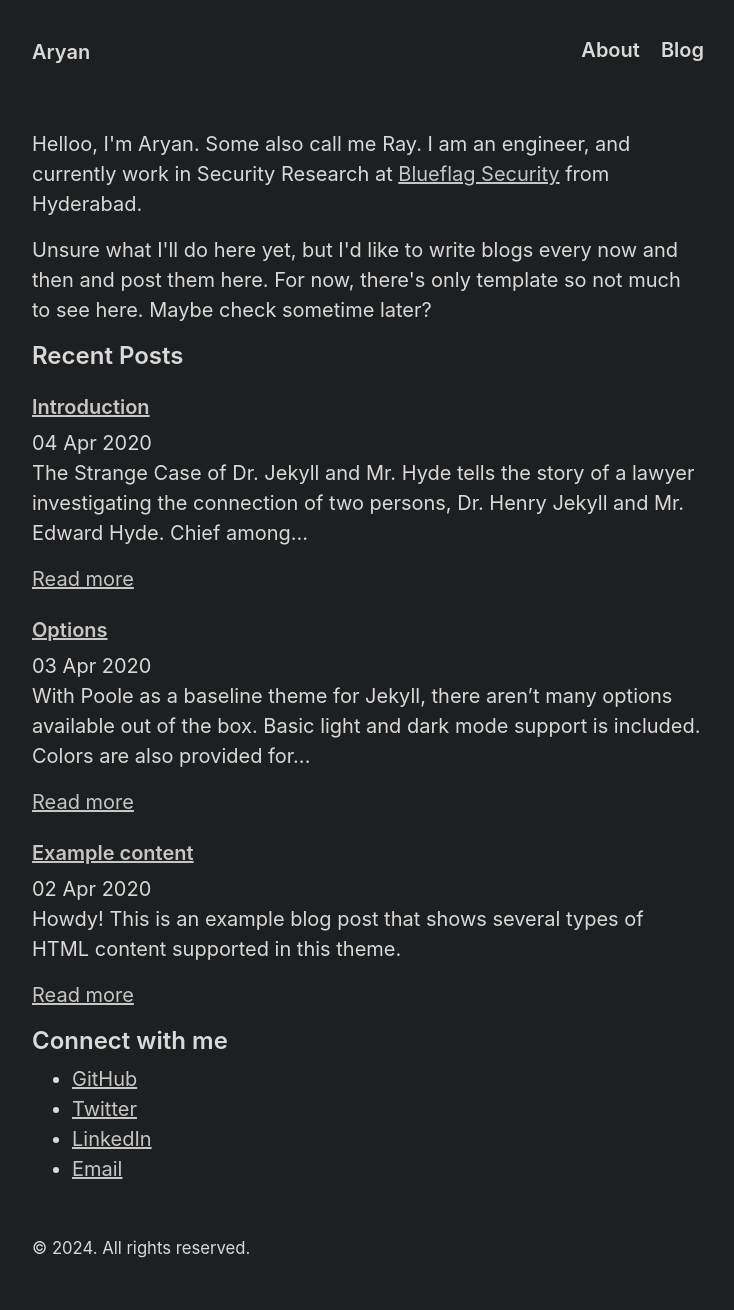
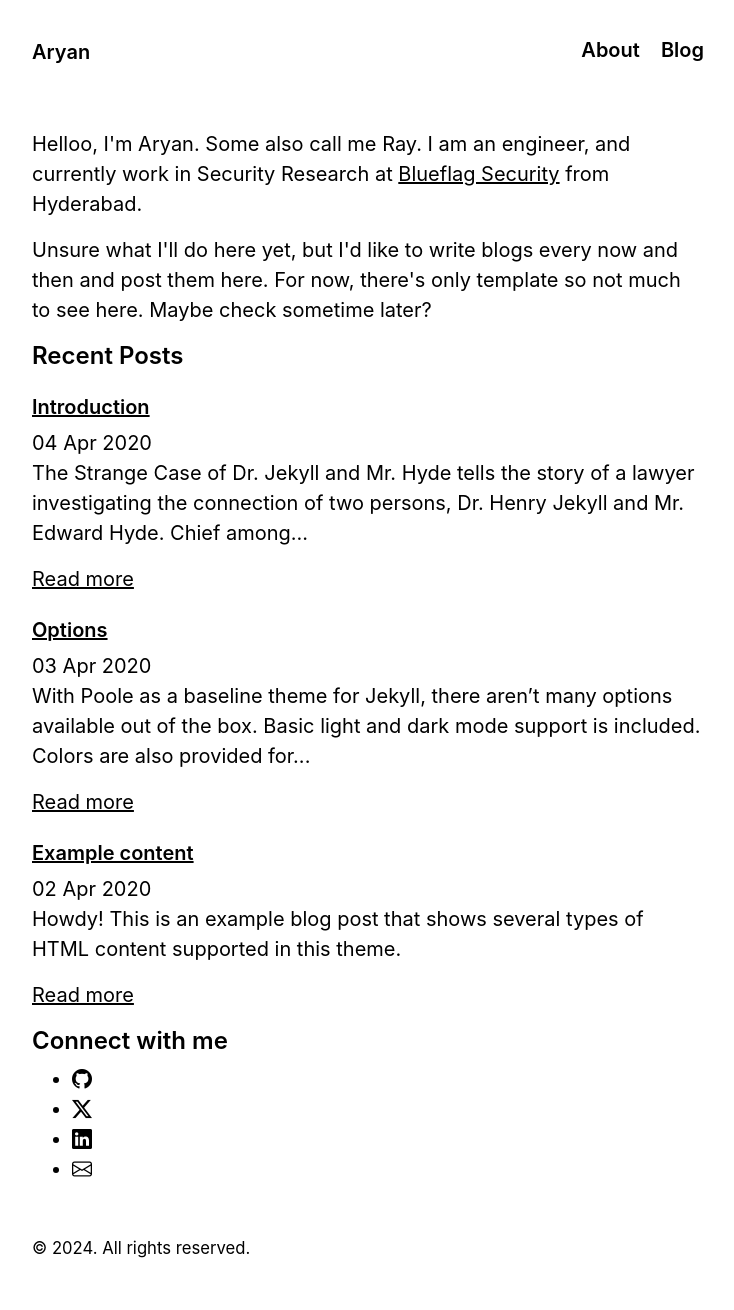
Before and after one commit to arayofcode/arayofcode.github.io, a Jekyll site: the page built from index.html, in a window 1280 px wide. Shown: the whole page, without its empty margins (272-1006 px from the left). Built offline with Jekyll 4.4.1, drawn with Linux system fonts in a browser that asks for light colours; the list of posts is cut into pages by our own code.

Commit message:
Update text, add icons, footer included, update cloudflare token, change related posts to exclude current page, add light theme

```diff
--- /dev/null
+++ b/_includes/footer.html
@@ -0,0 +1,6 @@
+<footer class="footer">
+  <small>
+    &copy;
+    <time datetime="{{ site.time | date_to_xmlschema }}">{{ site.time | date: '%Y' }}</time>. All rights reserved.
+  </small>
+</footer>
--- a/_includes/head.html
+++ b/_includes/head.html
@@ -11,6 +11,7 @@
   </title>
 
   <link rel="stylesheet" href="{{ 'styles.css' | relative_url }}">
+  <link rel="stylesheet" href="https://cdn.jsdelivr.net/npm/bootstrap-icons@1.11.3/font/bootstrap-icons.min.css">
   <link rel="apple-touch-icon-precomposed" sizes="144x144" href="{{ '/assets/apple-touch-icon-precomposed.png' | relative_url }}">
   <link rel="shortcut icon" href="{{ '/assets/favicon.ico' | relative_url }}">
   <link rel="alternate" type="application/atom+xml" title="{{ site.title }}" href="{{ 'atom.xml' | relative_url }}">
--- a/_layouts/default.html
+++ b/_layouts/default.html
@@ -1,33 +1,15 @@
 <!DOCTYPE html>
-<html lang="en" data-theme="dark-poole">
+<html lang="en">
 {% include head.html %}
 
-<body>
-  <div class="container content">
+<body class="container content">
   {% include nav.html %}
 
   <main>
     {{ content }}
   </main>
 
-    <footer class="footer">
-      <small>
-        &copy;
-        <time datetime="{{ site.time | date_to_xmlschema }}">{{ site.time | date: '%Y' }}</time>. All rights reserved.
-      </small>
-    </footer>
-  </div>
-
-  <!-- {% if site.ga_analytics %}
-  <script async src="https://www.googletagmanager.com/gtag/js?id={{ site.ga_analytics }}"></script>
-  <script>
-    window.dataLayer = window.dataLayer || [];
-    function gtag() { dataLayer.push(arguments); }
-    gtag('js', new Date());
-
-    gtag('config', '{{ site.ga_analytics }}');
-  </script>
-  {% endif %} -->
+  {% include footer.html %}
 
   {% if site.ms_clarity_project %}
   <script type="text/javascript">
@@ -39,8 +21,10 @@
   </script>
   {% endif %}
 
+  {% if site.cloudflare_token %}
   <script defer src='https://static.cloudflareinsights.com/beacon.min.js'
     data-cf-beacon='{"token": "{{ site.cloudflare_token }}"}'></script>
+  {% endif %}
 </body>
 
 </html>
--- a/_layouts/post.html
+++ b/_layouts/post.html
@@ -10,9 +10,10 @@ layout: default
 
 {% if site.related_posts != empty %}
 <aside class="related">
-  <h3>Related posts</h3>
+  <h3>Recent posts</h3>
   <ul class="related-posts">
-    {% for post in site.related_posts limit:3 %}
+    {% assign posts = site.posts | where_exp:"post", "post.url != page.url" %}
+    {% for post in posts limit:3 %}
     <li>
       <a href="{{ site.baseurl }}{{ post.url }}">
         {{ post.title }}
--- a/_sass/_variables.scss
+++ b/_sass/_variables.scss
@@ -9,10 +9,10 @@
   --gray-700: #495057;
   --gray-800: #343a40;
   --gray-900: #212529;
-  --dark-poole-001: hsl(200, 3%, 12%);
-  --dark-poole-002: hsl(0, 0%, 85%);
-  --dark-poole-link-color: rgba(255, 255, 255, 0.75);
-  --dark-poole-link-hover: #fff;
+  --dark-001: hsl(200, 3%, 12%);
+  --dark-002: hsl(0, 0%, 85%);
+  --dark-link-color: rgba(255, 255, 255, 0.75);
+  --dark-link-hover: #fff;
 
   --red: #fa5252;
   --pink: #e64980;
@@ -35,50 +35,48 @@
     "Segoe UI Emoji", "Segoe UI Symbol", "Noto Color Emoji";
   --body-font-size: 20px;
   --body-line-height: 1.5;
-  --body-color: var(--gray-700);
-  --body-bg: #fff;
 
-  --link-color: var(--blue);
-  --link-hover-color: #1c7ed6;
-
-  --heading-color: var(--gray-900);
-
-  --border-color: var(--gray-300);
   --border-radius: 0.25rem;
 
   --code-font: SFMono-Regular, Menlo, Monaco, Consolas, "Liberation Mono",
     "Courier New", monospace;
   --code-color: var(--grape);
-  --code-bg: var(--gray-000);
 
   --spacer: 1rem;
   --spacer-2: calc(var(--spacer) * 1.5);
   --spacer-3: calc(var(--spacer) * 3);
 }
 
+@mixin light-theme {
+  --body-color: var(--gray-700);
+  --body-bg: #fff;
+  --heading-color: var(--gray-900);
+  --link-color: var(--blue);
+  --link-hover-color: #1c7ed6;
+  --border-color: var(--gray-300);
+  --code-bg: var(--gray-000);
+}
+
+@mixin dark-theme {
+  --body-color: var(--dark-002);
+  --body-bg: var(--dark-001);
+  --heading-color: var(--dark-002);
+  --link-color: var(--dark-link-color);
+  --link-hover-color: var(--dark-link-hover);
+  --border-color: rgba(255, 255, 255, 0.15);
+  --code-bg: var(--gray-900);
+}
+
 @media (prefers-color-scheme: dark) {
   :root {
-    --body-color: var(--gray-300);
-    --body-bg: var(--gray-800);
-
-    --heading-color: #fff;
-
-    --link-color: var(--blue-300);
-    --link-hover-color: var(--blue-400);
-
-    --border-color: rgba(255, 255, 255, 0.15);
-
-    --code-bg: var(--gray-900);
+    @include dark-theme;
   }
 }
 
-// Dark Poole theme
-[data-theme="dark-poole"] {
-  --body-color: var(--dark-poole-002);
-  --body-bg: var(--dark-poole-001);
-  --heading-color: var(--dark-poole-002);
-  --link-color: var(--dark-poole-link-color);
-  --link-hover-color: var(--dark-poole-link-hover);
-  --border-color: rgba(255, 255, 255, 0.15);
-  --code-bg: var(--gray-900);
+[data-theme="dark"] {
+  @include dark-theme;
 }
+
+[data-theme="light"] {
+  @include light-theme;
+}
--- a/index.html
+++ b/index.html
@@ -37,16 +38,26 @@ title: Home
   <h2>Connect with me</h2>
   <ul>
     {% if site.data.socials.github %}
-    <li><a href="https://github.com/{{ site.data.socials.github }}" target="_blank">GitHub</a></li>
+    <li>
+      <a href="https://github.com/{{ site.data.socials.github }}" target="_blank"><i class="bi bi-github"></i></a>
+    </li>
     {% endif %}
     {% if site.data.socials.twitter %}
-    <li><a href="https://x.com/{{ site.data.socials.twitter }}" target="_blank">Twitter</a></li>
+    <li>
+      <a href="https://x.com/{{ site.data.socials.twitter }}" target="_blank"><i class="bi bi-twitter-x"></i></a>
+    </li>
     {% endif %}
     {% if site.data.socials.linkedin %}
-    <li><a href="https://www.linkedin.com/in/{{ site.data.socials.linkedin }}" target="_blank">LinkedIn</a></li>
+    <li>
+      <a href="https://www.linkedin.com/in/{{ site.data.socials.linkedin }}" target="_blank"><i
+          class="bi bi-linkedin"></i></a>
+    </li>
     {% endif %}
     {% if site.data.socials.email %}
-    <li><a href="mailto:{{ site.data.socials.email }}">Email</a></li>
+    <li>
+      <a href="mailto:{{ site.data.socials.email }}" target="_blank" rel="noopener noreferrer"><i
+          class="bi bi-envelope"></i></a>
+    </li>
     {% endif %}
   </ul>
 </div>
```
Also changed, not shown: other parts of index.html (+2 -1 lines). Lines whose indentation alone changed are shown as unchanged.
